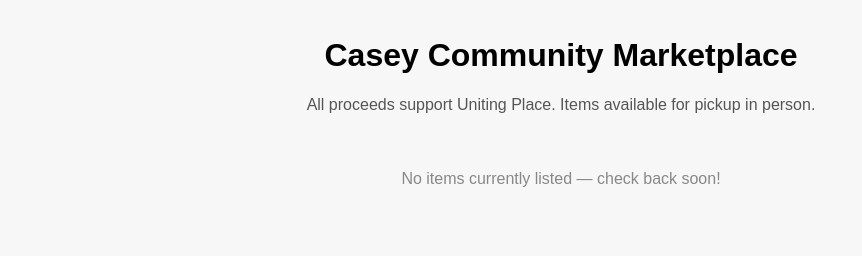
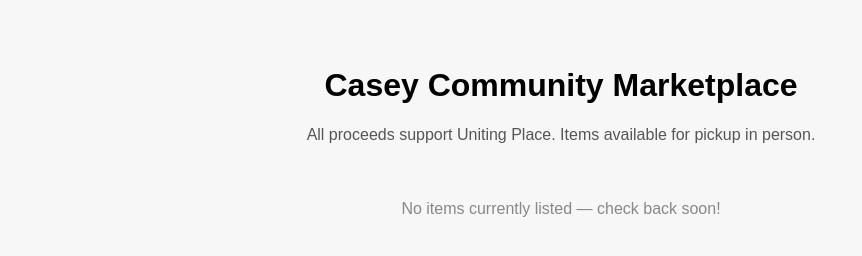
Before and after one commit to downlinkitfucsko/casey-marketplace, a website: page public/index.html in a window 1280 px wide. Shown: the full height of the page, 79-941 px from the left. Drawn offline with nearby package versions, Linux system fonts and the light colour scheme; no server answers.

Commit message:
Update index.html

```diff
--- a/public/index.html
+++ b/public/index.html
@@ -6,7 +6,7 @@
 <title>Casey Community Marketplace</title>
 <style>
   body { font-family: sans-serif; margin: 0; padding: 16px; background: #f7f7f7; }
-  h1 { text-align: center; }
+  h1 { text-align: center; padding-top: 30px; }
   .grid { display: grid; grid-template-columns: repeat(auto-fill, minmax(160px, 1fr)); gap: 12px; }
   .card { background: white; border-radius: 8px; overflow: hidden; box-shadow: 0 1px 3px rgba(0,0,0,0.15); }
   .card img { width: 100%; height: 140px; object-fit: cover; display: block; }
```
